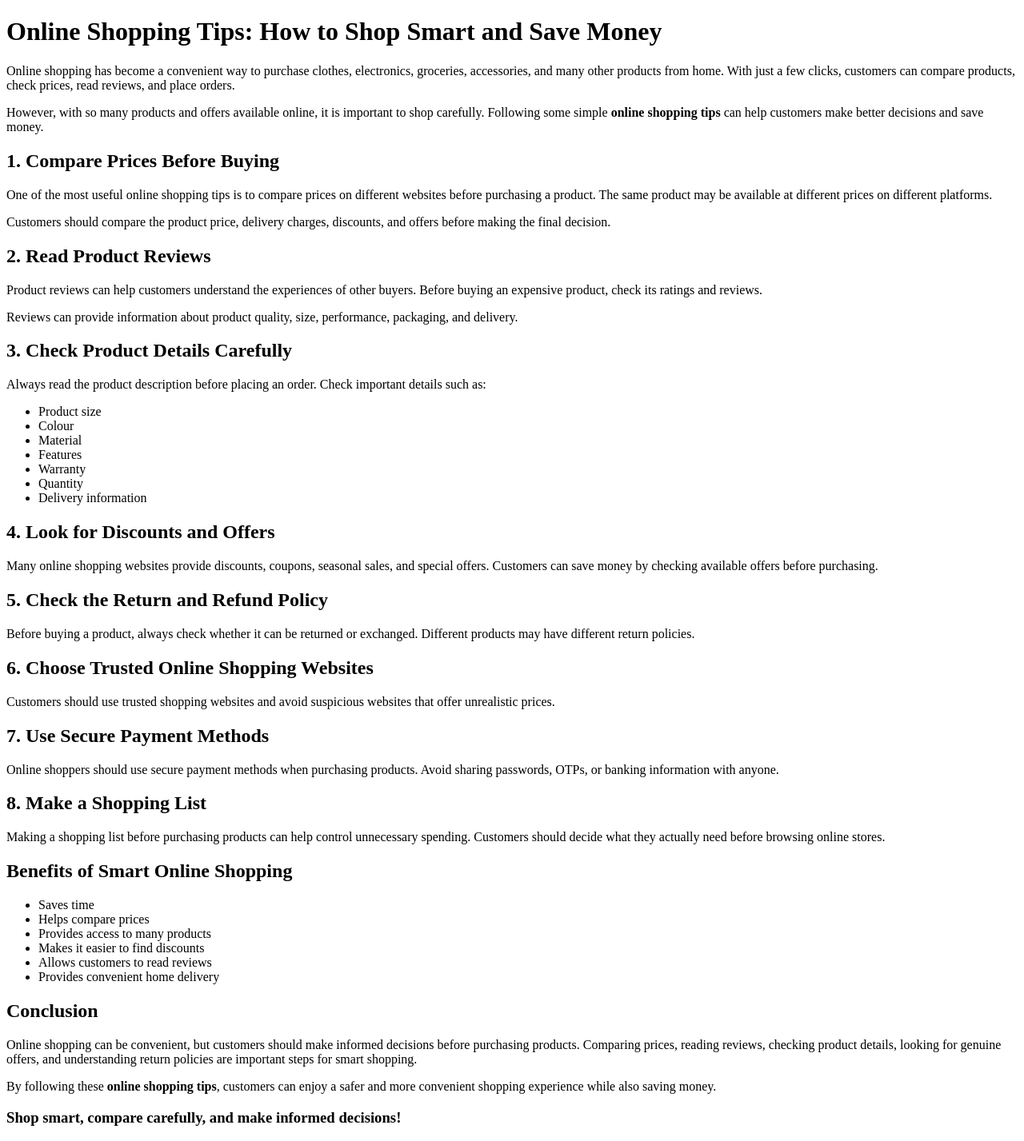
After one commit to sanikakondhalkar2007-ops/NexaCart_Ecommerce_Website, a Flask app: page /blog in a window 1280 px wide. The commit adds this page. Shown: the whole page at 80% size. Run offline with Flask 3, Linux system fonts and the light colour scheme.

Commit message:
Add blog page and navigation link

```diff
--- a/app.py
+++ b/app.py
@@ -169,6 +169,9 @@ def compare():
     con.close()
     return render_template("compare.html", products=products)
 
+@app.route("/blog")
+def blog():
+    return render_template("blog.html")
 @app.route("/admin")
 def admin():
     con = db()
--- a/templates/base.html
+++ b/templates/base.html
@@ -18,6 +18,7 @@
     <a href="{{ url_for('home') }}">Home</a>
     <a href="{{ url_for('products') }}">Products</a>
     <a href="{{ url_for('compare') }}">Compare</a>
+    <a href="{{ url_for('blog') }}">Blog</a>
     <a class="cart-link" href="{{ url_for('cart') }}">🛒 Cart <b>{{ cart_count }}</b></a>
   </nav>
 </header>
--- /dev/null
+++ b/templates/blog.html
@@ -0,0 +1,145 @@
+<!DOCTYPE html>
+<html lang="en">
+<head>
+    <meta charset="UTF-8">
+
+    <meta name="viewport" content="width=device-width, initial-scale=1.0">
+
+    <title>Online Shopping Tips: How to Shop Smart and Save Money</title>
+
+    <meta name="description"
+          content="Discover useful online shopping tips to compare prices, find discounts, check reviews, and shop safely while saving money.">
+
+    <meta name="keywords"
+          content="Online Shopping Tips, Online Shopping, Smart Shopping, Save Money Online, Online Shopping Guide">
+</head>
+
+<body>
+
+    <h1>Online Shopping Tips: How to Shop Smart and Save Money</h1>
+
+    <p>
+        Online shopping has become a convenient way to purchase clothes,
+        electronics, groceries, accessories, and many other products from home.
+        With just a few clicks, customers can compare products, check prices,
+        read reviews, and place orders.
+    </p>
+
+    <p>
+        However, with so many products and offers available online, it is
+        important to shop carefully. Following some simple
+        <strong>online shopping tips</strong> can help customers make better
+        decisions and save money.
+    </p>
+
+    <h2>1. Compare Prices Before Buying</h2>
+
+    <p>
+        One of the most useful online shopping tips is to compare prices on
+        different websites before purchasing a product. The same product may
+        be available at different prices on different platforms.
+    </p>
+
+    <p>
+        Customers should compare the product price, delivery charges,
+        discounts, and offers before making the final decision.
+    </p>
+
+    <h2>2. Read Product Reviews</h2>
+
+    <p>
+        Product reviews can help customers understand the experiences of other
+        buyers. Before buying an expensive product, check its ratings and
+        reviews.
+    </p>
+
+    <p>
+        Reviews can provide information about product quality, size,
+        performance, packaging, and delivery.
+    </p>
+
+    <h2>3. Check Product Details Carefully</h2>
+
+    <p>
+        Always read the product description before placing an order.
+        Check important details such as:
+    </p>
+
+    <ul>
+        <li>Product size</li>
+        <li>Colour</li>
+        <li>Material</li>
+        <li>Features</li>
+        <li>Warranty</li>
+        <li>Quantity</li>
+        <li>Delivery information</li>
+    </ul>
+
+    <h2>4. Look for Discounts and Offers</h2>
+
+    <p>
+        Many online shopping websites provide discounts, coupons, seasonal
+        sales, and special offers. Customers can save money by checking
+        available offers before purchasing.
+    </p>
+
+    <h2>5. Check the Return and Refund Policy</h2>
+
+    <p>
+        Before buying a product, always check whether it can be returned or
+        exchanged. Different products may have different return policies.
+    </p>
+
+    <h2>6. Choose Trusted Online Shopping Websites</h2>
+
+    <p>
+        Customers should use trusted shopping websites and avoid suspicious
+        websites that offer unrealistic prices.
+    </p>
+
+    <h2>7. Use Secure Payment Methods</h2>
+
+    <p>
+        Online shoppers should use secure payment methods when purchasing
+        products. Avoid sharing passwords, OTPs, or banking information
+        with anyone.
+    </p>
+
+    <h2>8. Make a Shopping List</h2>
+
+    <p>
+        Making a shopping list before purchasing products can help control
+        unnecessary spending. Customers should decide what they actually
+        need before browsing online stores.
+    </p>
+
+    <h2>Benefits of Smart Online Shopping</h2>
+
+    <ul>
+        <li>Saves time</li>
+        <li>Helps compare prices</li>
+        <li>Provides access to many products</li>
+        <li>Makes it easier to find discounts</li>
+        <li>Allows customers to read reviews</li>
+        <li>Provides convenient home delivery</li>
+    </ul>
+
+    <h2>Conclusion</h2>
+
+    <p>
+        Online shopping can be convenient, but customers should make informed
+        decisions before purchasing products. Comparing prices, reading
+        reviews, checking product details, looking for genuine offers, and
+        understanding return policies are important steps for smart shopping.
+    </p>
+
+    <p>
+        By following these <strong>online shopping tips</strong>, customers
+        can enjoy a safer and more convenient shopping experience while also
+        saving money.
+    </p>
+
+    <h3>Shop smart, compare carefully, and make informed decisions!</h3>
+
+</body>
+</html>
```
